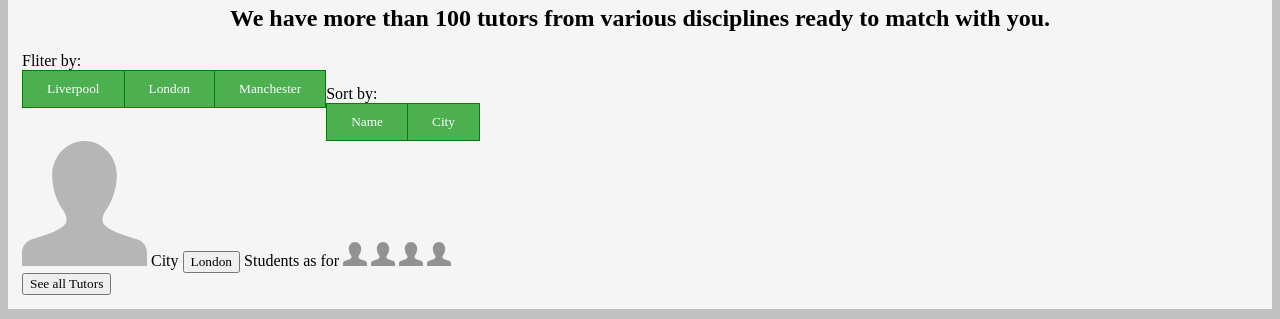
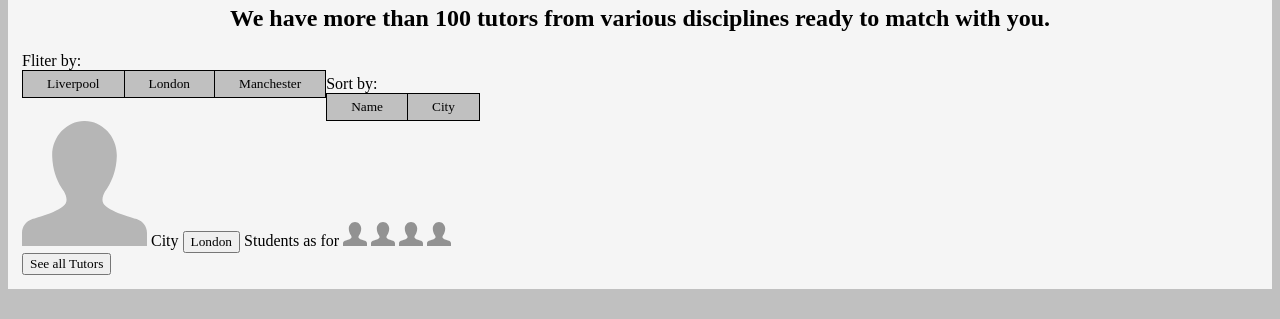
Before and after one commit to ElbertRibeiro/BetProtocol-Developer-Challenge, a plain HTML site: page index.html in a window 1280 px wide. Shown: the part 481-800 px from the top of the page. Drawn offline with Linux system fonts and the light colour scheme; a web font is replaced by a local one.

Commit message:
update css

```diff
--- a/styles/hlmt.css
+++ b/styles/hlmt.css
@@ -72,10 +72,9 @@ html{
 
 
 .btn-group button {
-    background-color: #4CAF50; /* Green background */
-    border: 1px solid green; /* Green border */
-    color: white; /* White text */
-    padding: 10px 24px; /* Some padding */
+    background-color: #C0C0C0;
+    border: 1px solid;
+    padding: 5px 24px; /* Some padding */
     cursor: pointer; /* Pointer/hand icon */
     float: left; /* Float the buttons side by side */
   }
@@ -93,5 +92,5 @@ html{
 
   /* Add a background color on hover */
   .btn-group button:hover {
-    background-color: #3e8e41;
+    background-color: #C0C0C0;
   }
```
